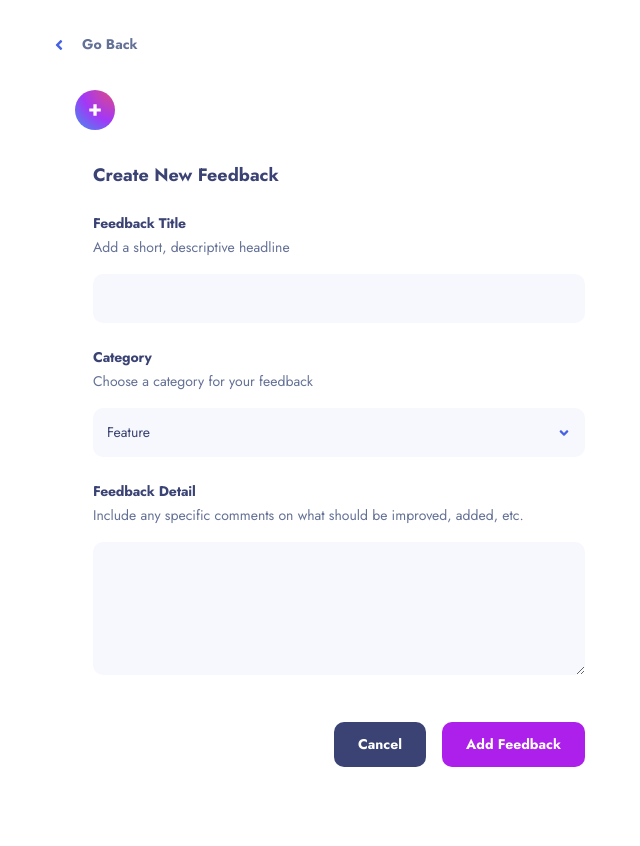
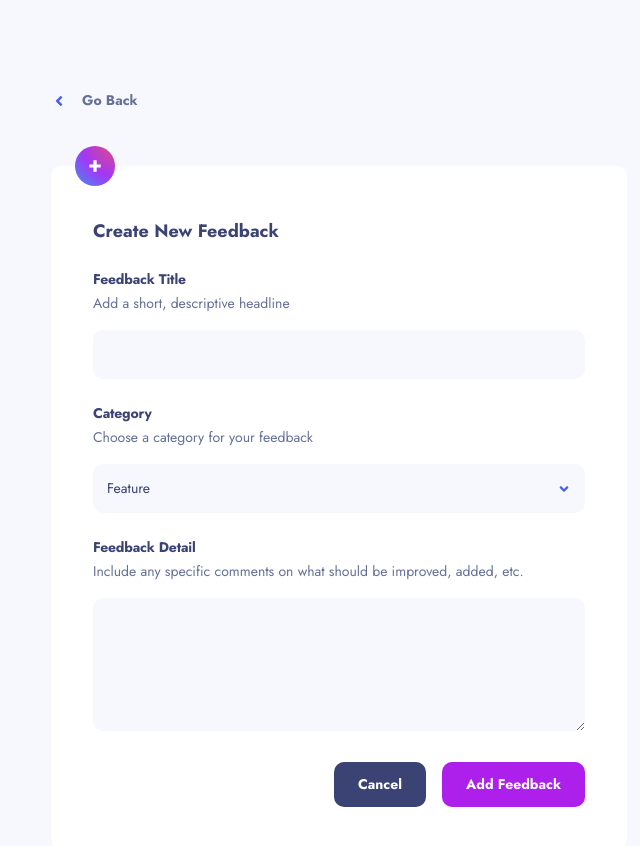
Before and after one commit to andreiwebdev/product-feedback-webapp, a React (Vite) app in the folder frontend/: page /add-feedback in a window 1280 px wide. Shown: the top 846 px of the page, without its empty margins (301-941 px from the left). Before the commit the page ends 809 px from the top, so only its background shows below. Built offline with nearby package versions, Linux system fonts and the light colour scheme.

Commit message:
Update: POST Feedback

```diff
--- a/frontend/src/components/CreateNewFeedbackScreen/CreateNewFeedbackForm.tsx
+++ b/frontend/src/components/CreateNewFeedbackScreen/CreateNewFeedbackForm.tsx
@@ -1,87 +1,85 @@
 import { useState } from "react";
-import { Dropdown } from "../common";
+import { FormGroup } from "../common";
+import { useNavigate } from "react-router-dom";
+import { useMutation, useQueryClient } from "@tanstack/react-query";
+import { createFeedback } from "../../api/feedbacks";
+
+type FormErrors = {
+    [key: string]: string;
+};
 
 export const CreateNewFeedbackForm = () => {
     const [title, setTitle] = useState("");
-    const [category, setCategory] = useState("");
+    const [category, setCategory] = useState("Feature");
     const [detail, setDetail] = useState("");
+    const [formErrors, setFormErrors] = useState<FormErrors>({});
+    const navigate = useNavigate();
+    const queryClient = useQueryClient();
 
-    const [error, setError] = useState(false);
+    const { isPending, error, mutate } = useMutation({
+        mutationFn: createFeedback,
+        onSuccess: (newFeedback) => {
+            queryClient.setQueryData(
+                ["feedbacks", newFeedback.insertedId],
+                newFeedback
+            );
+            console.log(newFeedback);
+            navigate(`/feedbacks/${newFeedback.insertedId}`);
+        },
+    });
+
+    const validateForm = () => {
+        const errors: any = {};
+        if (!title.trim()) errors.title = "Title is required 😔.";
+        if (!detail.trim()) errors.detail = "Please provide some details 🤓.";
+        setFormErrors(errors);
+        return Object.keys(errors).length === 0;
+    };
 
     const handleFormSubmit = (
         e: React.MouseEvent<HTMLButtonElement, MouseEvent>
     ) => {
         e.preventDefault();
-        if (!title || !detail) {
-            setError(true);
-            return;
+        if (!validateForm()) {
+            return; // Prevent submission if validation fails
         }
+        mutate({
+            title,
+            category,
+            description: detail,
+            upvotes: 1,
+            comments: [],
+        });
     };
+
+    if (error) return <div>{JSON.stringify(error)}</div>;
 
     return (
         <form>
-            {/* feedback title */}
-            <div className="mb-[24px]">
-                <h4 className="text-darkNavy text-[13px] md:text-[14px] font-bold -tracking-[0.181px] mb-[3px]">
-                    Feedback Title
-                </h4>
-                <p className="text-lightNavy text-[13px] md:text-[14px] mb-[16px]">
-                    Add a short, descriptive headline
-                </p>
-                <input
-                    onChange={(e) => setTitle(e.target.value)}
-                    type="text"
-                    className={`w-full p-[14px] bg-[#F7F8FD] rounded-[10px] text-[13px] md:text-[14px] text-darkNavy focus:outline-none ${
-                        error && !title ? "border border-red-500" : ""
-                    }`}
-                />
-                {error && !title && (
-                    <p className="text-red-500 text-[13px] mt-[8px]">
-                        Please enter a title
-                    </p>
-                )}
-            </div>
-            {/* category */}
-            <div className="mb-[24px]">
-                <h4 className="text-darkNavy text-[13px] md:text-[14px] font-bold -tracking-[0.181px] mb-[3px]">
-                    Category
-                </h4>
-                <p className="text-lightNavy text-[13px] md:text-[14px] mb-[16px]">
-                    Choose a category for your feedback
-                </p>
-                <div className="w-full p-[14px] bg-[#F7F8FD] rounded-[10px] text-[13px] md:text-[14px] text-darkNavy">
-                    <Dropdown
-                        onSelect={(option) => setCategory(option)}
-                        options={["Feature", "UI", "UX", "Enchancement", "Bug"]}
-                        dropdownMenuExtraStyles="!w-full"
-                        selectedOptionStyles="justify-between !text-darkNavy !font-normal"
-                        arrowStyles="!text-blue"
-                    />
-                </div>
-            </div>
-            {/* feedback detail message */}
-            <div className="mb-[40px]">
-                <h4 className="text-darkNavy text-[13px] md:text-[14px] font-bold -tracking-[0.181px] mb-[3px]">
-                    Feedback Detail
-                </h4>
-                <p className="text-lightNavy text-[13px] md:text-[14px] mb-[16px]">
-                    Include any specific comments on what should be improved,
-                    added, etc.
-                </p>
-                <textarea
-                    onChange={(e) => setDetail(e.target.value)}
-                    className={`w-full p-[14px] bg-[#F7F8FD] rounded-[10px] text-[13px] md:text-[14px] text-darkNavy focus:outline-none ${
-                        error && !detail ? `border border-red-500` : ``
-                    }`}
-                    cols={30}
-                    rows={5}
-                ></textarea>
-                {error && !detail && (
-                    <p className="text-red-500 text-[13px] mt-[8px]">
-                        Please enter a detail
-                    </p>
-                )}
-            </div>
+            <FormGroup
+                inputType="text"
+                groupTitle="Feedback Title"
+                groupDescription="Add a short, descriptive headline"
+                onChange={setTitle}
+                inputValue={title}
+                error={formErrors.title}
+            />
+            <FormGroup
+                inputType="dropdown"
+                groupTitle="Category"
+                groupDescription="Choose a category for your feedback"
+                onChange={setCategory}
+                inputValue={category}
+                dropdownOptions={["Feature", "UI", "UX", "Enchancement", "Bug"]}
+            />
+            <FormGroup
+                inputType="textarea"
+                groupTitle="Feedback Detail"
+                groupDescription="Include any specific comments on what should be improved, added, etc."
+                onChange={setDetail}
+                inputValue={detail}
+                error={formErrors.detail}
+            />
             {/* actions buttons */}
             <div className="md:flex md:justify-end md:gap-[16px]">
                 <button
@@ -89,9 +87,12 @@ export const CreateNewFeedbackForm = () => {
                     type="submit"
                     className="bg-[#AD1FEA] rounded-[10px] text-white px-[16px] py-[10px] text-[13px] font-bold cursor-pointer md:text-[14px] md:py-[12px] md:px-[24px] w-full mb-[16px] hover:bg-[#C75AF6] transition-colors md:mb-0 md:order-2 md:w-fit"
                 >
-                    Add Feedback
+                    {isPending ? "Loading..." : "Add Feedback"}
                 </button>
-                <button className="bg-darkNavy rounded-[10px] text-white px-[16px] py-[10px] text-[13px] font-bold cursor-pointer md:text-[14px] md:py-[12px] md:px-[24px] w-full hover:bg-[#656EA3] transition-colors text-center md:order-1 md:w-fit">
+                <button
+                    onClick={() => navigate("/")}
+                    className="bg-darkNavy rounded-[10px] text-white px-[16px] py-[10px] text-[13px] font-bold cursor-pointer md:text-[14px] md:py-[12px] md:px-[24px] w-full hover:bg-[#656EA3] transition-colors text-center md:order-1 md:w-fit"
+                >
                     Cancel
                 </button>
             </div>
--- a/frontend/src/components/CreateNewFeedbackScreen/CreateNewFeedbackScreen.tsx
+++ b/frontend/src/components/CreateNewFeedbackScreen/CreateNewFeedbackScreen.tsx
@@ -2,11 +2,22 @@ import { CreateNewFeedbackForm } from ".";
 import { SectionTitle, Wrapper } from "../common";
 import { FaAngleLeft } from "react-icons/fa";
 import NewFeedbackIcon from "../../assets/shared/icon-new-feedback.svg";
+import { useNavigate } from "react-router-dom";
 
 export const CreateNewFeedbackScreen = () => {
+    const navigate = useNavigate();
+
+    const handleGoBack = () => {
+        navigate("/");
+    };
+
     return (
+        <main className="bg-lightGrey w-full h-full min-h-screen md:pt-[56px] pb-[88px]">
             <Wrapper extraClasses="pt-[34px] sm:!max-w-xl">
-            <div className="flex items-center gap-[15px] cursor-pointer mb-[55px]">
+                <div
+                    onClick={handleGoBack}
+                    className="flex items-center gap-[15px] cursor-pointer mb-[55px]"
+                >
                     <FaAngleLeft className="text-blue" />
                     <div className="text-lightNavy text-[13px] font-bold md:text-[14px]">
                         Go Back
@@ -22,5 +33,6 @@ export const CreateNewFeedbackScreen = () => {
                     <CreateNewFeedbackForm />
                 </div>
             </Wrapper>
+        </main>
     );
 };
--- /dev/null
+++ b/frontend/src/components/common/FormGroup.tsx
@@ -0,0 +1,61 @@
+import { Dropdown } from ".";
+
+export const FormGroup = (props: {
+    inputType: string;
+    groupTitle: string;
+    groupDescription: string;
+    onChange: (e: any) => void;
+    inputValue: string;
+    dropdownOptions?: string[];
+    error?: string;
+}) => {
+    return (
+        <div className="mb-[24px]">
+            <h4 className="text-darkNavy text-[13px] md:text-[14px] font-bold -tracking-[0.181px] mb-[3px]">
+                {props.groupTitle}
+            </h4>
+            <p className="text-lightNavy text-[13px] md:text-[14px] mb-[16px]">
+                {props.groupDescription}
+            </p>
+            {props.inputType === "text" && (
+                <input
+                    onChange={(e) => props.onChange(e.target.value)}
+                    value={props.inputValue}
+                    type="text"
+                    className={`w-full p-[14px] bg-[#F7F8FD] rounded-[10px] text-[13px] md:text-[14px] text-darkNavy focus:outline-none ${
+                        props.error ? "border border-red-500" : ""
+                    }`}
+                />
+            )}
+            {props.inputType === "dropdown" && (
+                <div className="w-full p-[14px] bg-[#F7F8FD] rounded-[10px] text-[13px] md:text-[14px] text-darkNavy">
+                    <Dropdown
+                        onSelect={(option: string) => props.onChange(option)}
+                        options={
+                            props.dropdownOptions ? props.dropdownOptions : []
+                        }
+                        dropdownMenuExtraStyles="!w-full"
+                        selectedOptionStyles="justify-between !text-darkNavy !font-normal"
+                        arrowStyles="!text-blue"
+                    />
+                </div>
+            )}
+            {props.inputType === "textarea" && (
+                <textarea
+                    onChange={(e) => props.onChange(e.target.value)}
+                    value={props.inputValue}
+                    className={`w-full p-[14px] bg-[#F7F8FD] rounded-[10px] text-[13px] md:text-[14px] text-darkNavy focus:outline-none ${
+                        props.error ? `border border-red-500` : ``
+                    }`}
+                    cols={30}
+                    rows={5}
+                ></textarea>
+            )}
+            {props.error && (
+                <p className="text-red-500 text-[13px] mt-[8px]">
+                    {props.error}
+                </p>
+            )}
+        </div>
+    );
+};
--- a/frontend/src/components/common/index.tsx
+++ b/frontend/src/components/common/index.tsx
@@ -1,3 +1,4 @@
 export * from "./Wrapper";
 export * from "./Dropdown";
 export * from "./SectionTitle";
+export * from "./FormGroup";
```
Lines whose indentation alone changed are shown as unchanged.
